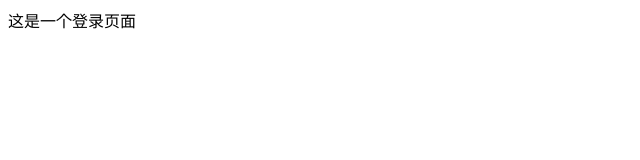
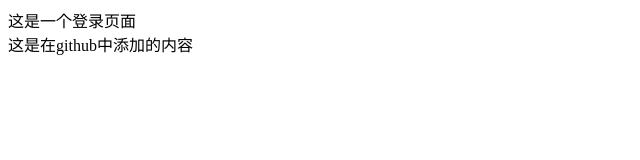
Before and after one commit to Abowlchen/-, a plain HTML site: page login.html in a window 1280 px wide. Shown: the whole page, without its empty margins (0-640 px from the left). Drawn offline with Linux system fonts and the light colour scheme.

Commit message:
Update login.html

```diff
--- a/login.html
+++ b/login.html
@@ -10,6 +10,7 @@
 
 <body>
     <div>这是一个登录页面</div>
+    <div>这是在github中添加的内容</div>
 </body>
 
 </html>
```
